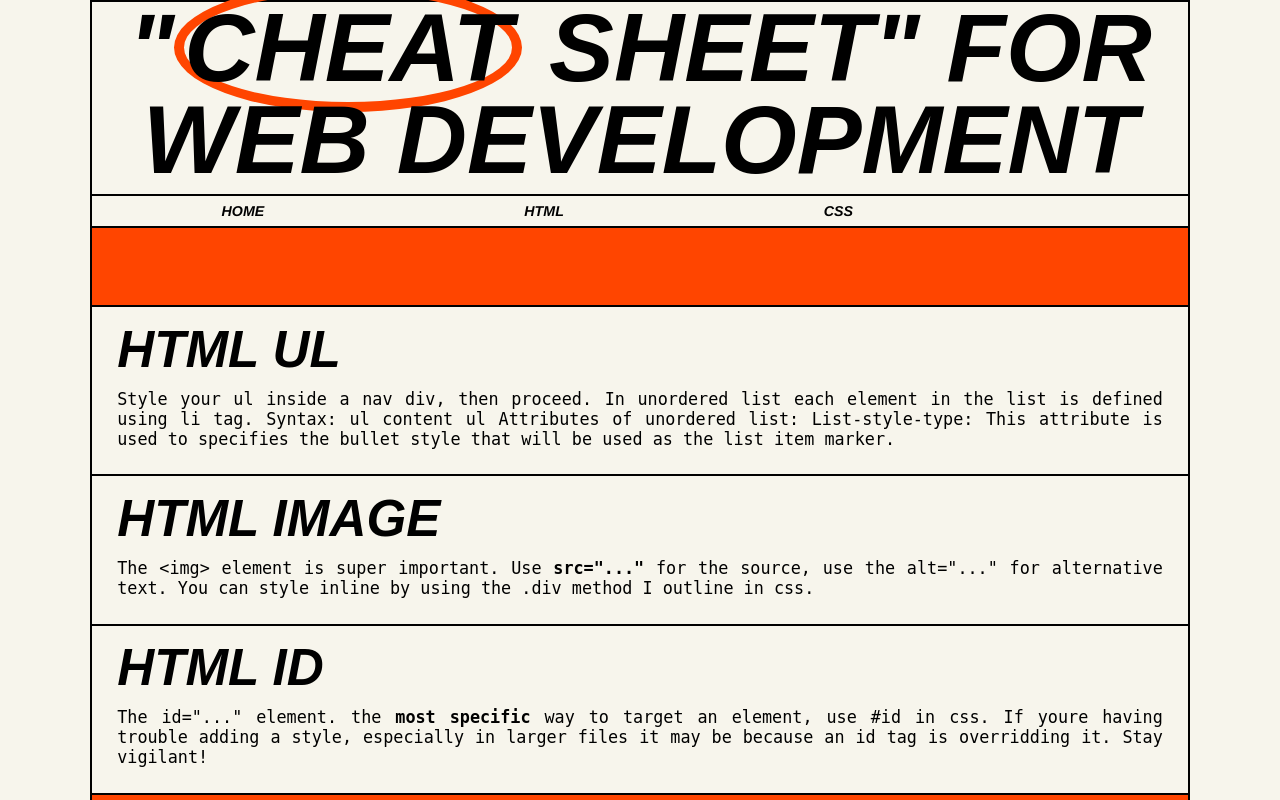
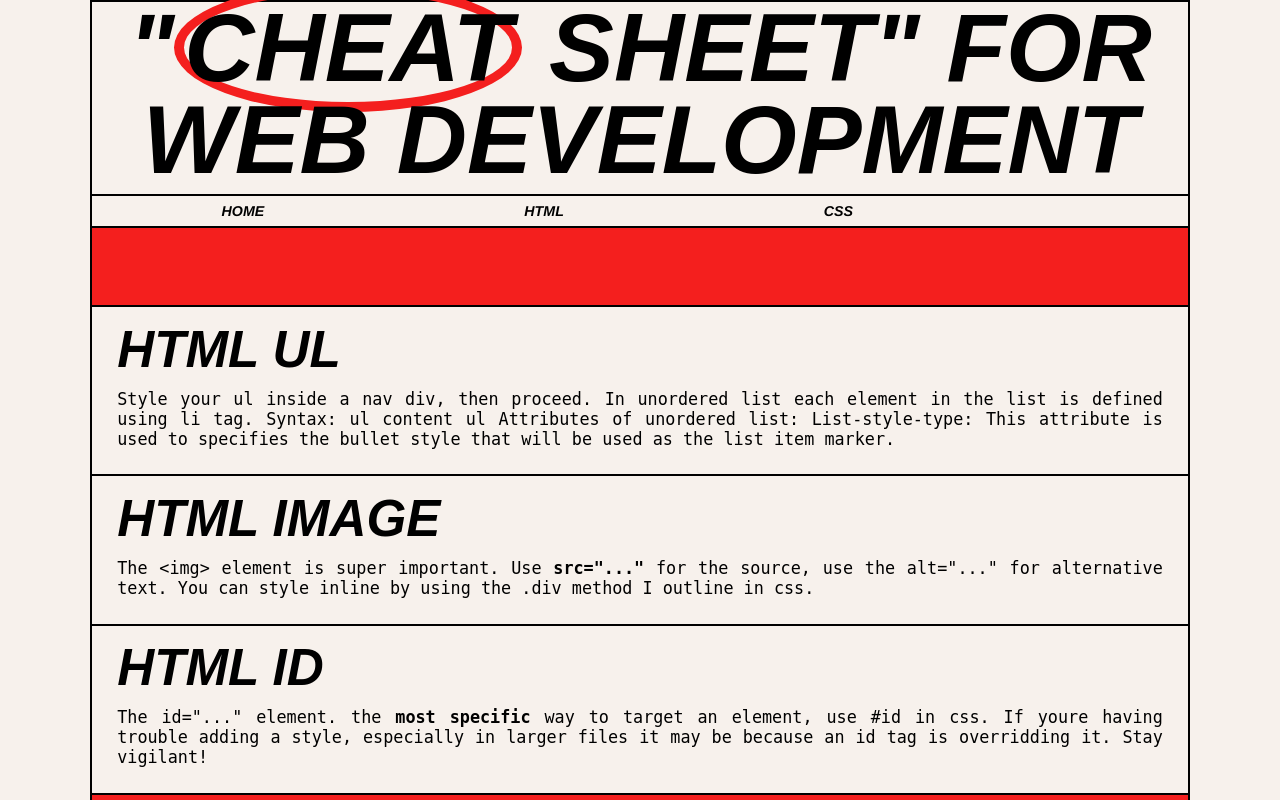
Before and after one commit to patrickfeeneydesign/cheatsheet.github.io, a plain HTML site: page index.html in a window 1280 px wide. Shown: the top 800 px of the page. Drawn offline with Linux system fonts and the light colour scheme; a web font is replaced by a local one.

Commit message:
Update styles.css
New colour scheme

```diff
--- a/styles.css
+++ b/styles.css
@@ -3,7 +3,7 @@
     padding: 0;
 }
 body {
-    background-color: rgb(247, 245, 236);
+    background-color: #f7f1ec;
     margin-left: 7vw;
     margin-right: 7vw;
 }
@@ -79,7 +79,7 @@ h1 span {
     padding: 2px;
 }
 a:hover {
-    background-color: orangered;
+    background-color: #f41f1e;
     color: black !important;
 }
 /*
@@ -98,7 +98,7 @@ a:hover {
     border-top: 0;
 }
 .container:hover {
-    background-color:orangered;
+    background-color:#f41f1e;
 }
 .container:hover p {
     color: gainsboro;
@@ -124,13 +124,13 @@ p {
     color: black;
 }
 span {
-    border: 0.8vw solid orangered;
+    border: 0.8vw solid #f41f1e;
     border-radius: 50%;
     z-index: 10;
 }
 .blank {
     height: 6vw;
-    background-color: orangered;
+    background-color: #f41f1e;
     border: 0.2vw solid black;
     border-top: 0;
 }
```
